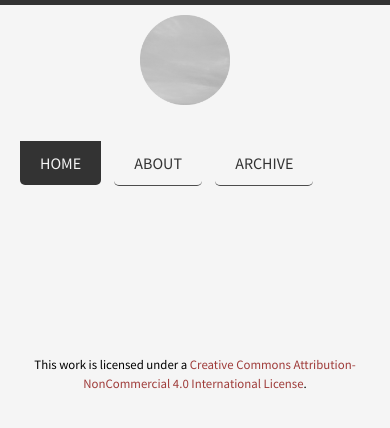
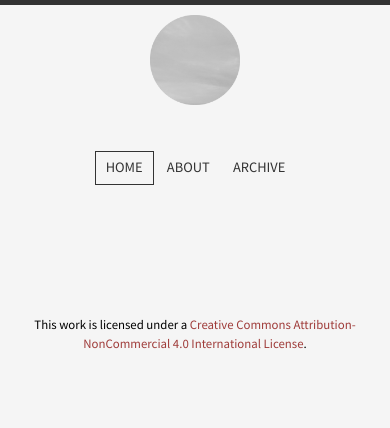
Before and after one commit to aigarsdz/brume, a Jekyll site: the page built from index.html, in a window 390 px wide. Shown: the top 428 px of the page. Built offline with Jekyll 4.4.1, drawn with Linux system fonts in a browser that asks for light colours; nearby versions of some CDN libraries; Markdown is read by kramdown in place of the engine named in the settings; the list of posts is cut into pages by our own code.

Commit message:
Add additional responsive styles

```diff
--- a/public/css/main.css
+++ b/public/css/main.css
@@ -164,19 +164,43 @@ footer {
   .pagination {
     text-align: center; }
 
+  #actual-logo {
+    background-position: center center; }
+
   .top {
-    height: 220px;
-    margin-bottom: 40px; }
+    height: auto;
+    margin-bottom: 30px; }
     .top nav {
-      margin-top: 20px; }
+      margin-top: 30px;
+      height: auto;
+      text-align: center;
+      background-color: #333333; }
       .top nav a {
-        color: #333333;
-        display: inline-block;
+        color: whitesmoke;
         padding: 10px 20px;
-        margin-top: 0; }
+        margin-top: 0;
+        margin-right: 0;
+        border: none;
+        border-radius: 0; }
+        .top nav a.current-page {
+          background-color: whitesmoke;
+          color: #333333; }
 
   article {
     margin-bottom: 20px; }
 
   .archive-date {
     text-align: left; } }
+@media screen and (max-width: 570px) {
+  .top nav a {
+    padding: 5px 10px; } }
+@media screen and (max-width: 480px) {
+  .top nav a {
+    font-size: .9rem; } }
+@media screen and (max-width: 396px) {
+  .top nav {
+    background-color: whitesmoke; }
+    .top nav a {
+      color: #333333; }
+      .top nav a.current-page {
+        border: 1px solid #333333; } }
```
Also changed, not shown: public/scss/main.scss (+45 -5 lines).
